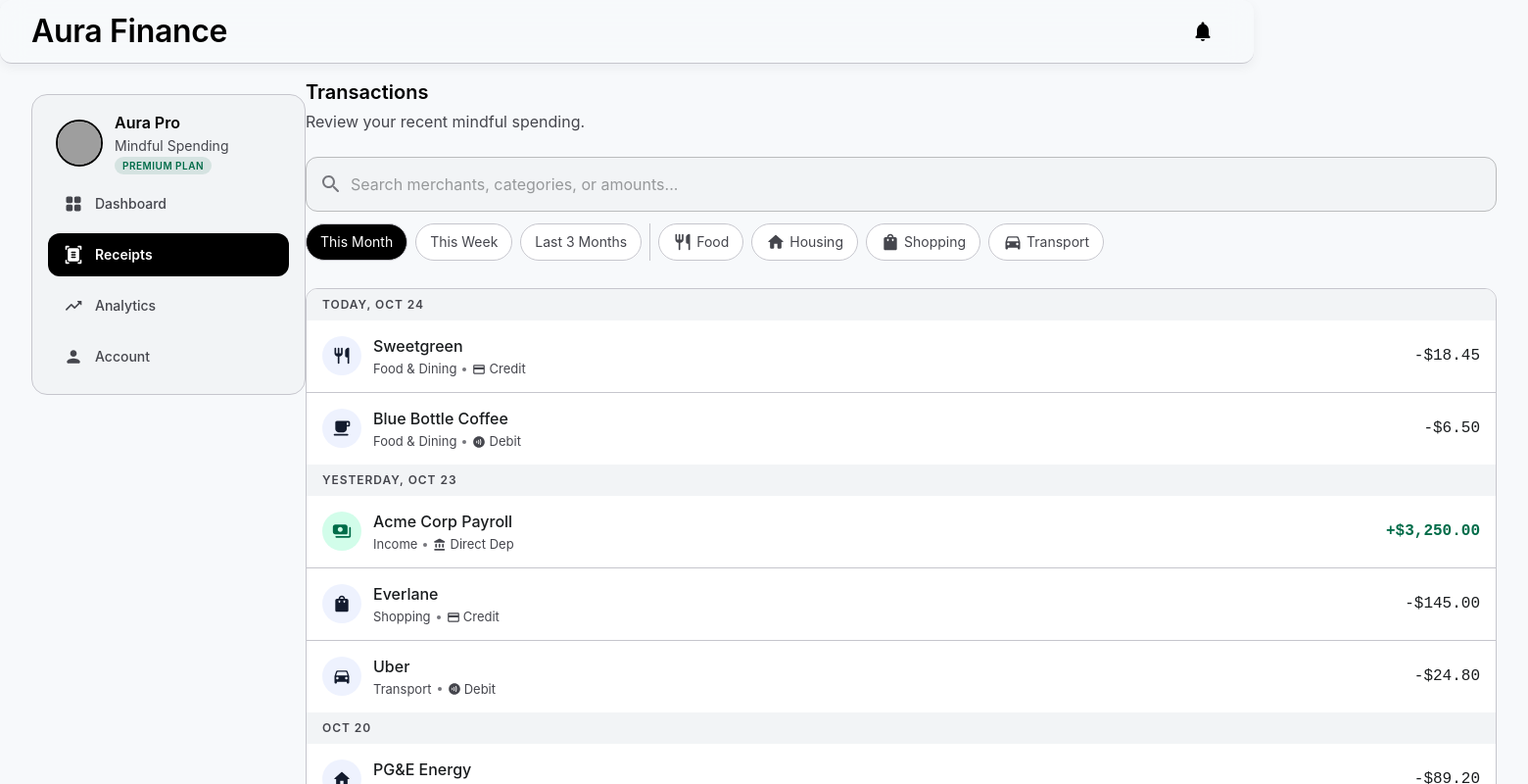
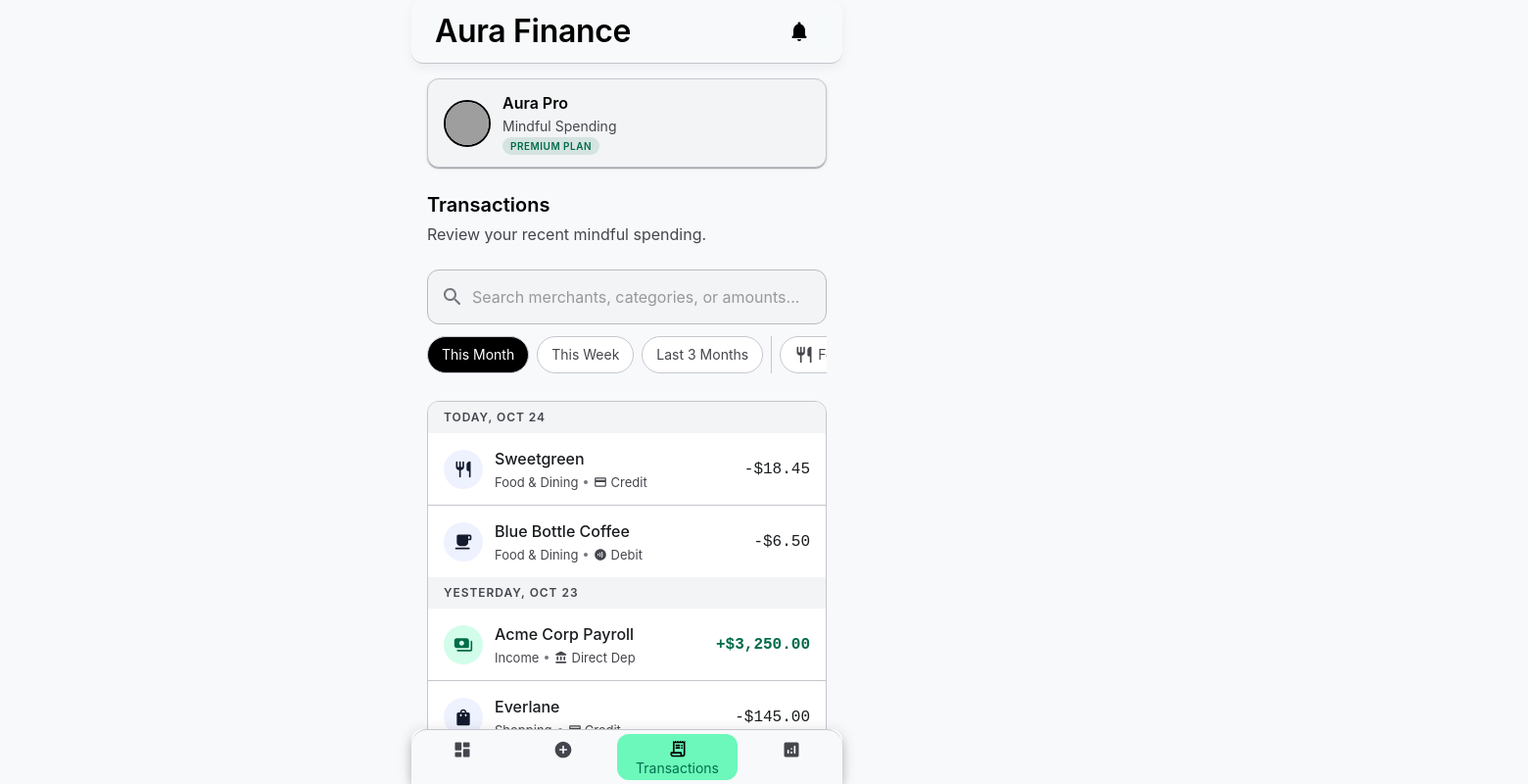
Before and after one commit to danielzhu1201/ai-spending-tracker, a React (Vite) app: page /transactions in a window 1280 px wide. Shown: the top 800 px of the page at 98% size, 1560 px wide, since content can reach past the window. Built offline with nearby package versions, Linux system fonts and the light colour scheme; grey boxes are pictures that could not be loaded.

Commit message:
ui layout fixes

```diff
--- a/src/components/layout/AppTopBar.tsx
+++ b/src/components/layout/AppTopBar.tsx
@@ -3,6 +3,8 @@
 import IconButton from '@mui/material/IconButton'
 import Toolbar from '@mui/material/Toolbar'
 import Typography from '@mui/material/Typography'
+
+import { APP_MOBILE_MAX_WIDTH } from '../../config/layout'
 
 interface AppTopBarProps {
   title: string
@@ -16,6 +18,9 @@
       color="transparent"
       elevation={0}
       sx={{
+        width: `min(100%, ${APP_MOBILE_MAX_WIDTH}px)`,
+        left: '50%',
+        transform: 'translateX(-50%)',
         borderBottom: '1px solid var(--aura-outline-variant)',
         backdropFilter: 'blur(12px)',
         backgroundColor: 'rgba(247, 249, 251, 0.85)',
@@ -24,10 +29,10 @@
     >
       <Toolbar
         sx={{
-          maxWidth: '80rem',
+          maxWidth: `${APP_MOBILE_MAX_WIDTH}px`,
           width: '100%',
           mx: 'auto',
-          px: { xs: 2, md: 4 },
+          px: 2,
           minHeight: '64px',
           justifyContent: 'space-between',
         }}
--- a/src/components/layout/MobileBottomNav.tsx
+++ b/src/components/layout/MobileBottomNav.tsx
@@ -3,6 +3,7 @@
 import Paper from '@mui/material/Paper'
 import { useLocation, useNavigate } from 'react-router-dom'
 
+import { APP_MOBILE_MAX_WIDTH } from '../../config/layout'
 import type { NavigationItem } from '../../config/navigation'
 
 interface MobileBottomNavProps {
@@ -24,9 +25,10 @@
       sx={{
         position: 'fixed',
         bottom: 0,
-        left: 0,
-        right: 0,
-        display: { xs: 'block', md: 'none' },
+        left: '50%',
+        transform: 'translateX(-50%)',
+        width: `min(100%, ${APP_MOBILE_MAX_WIDTH}px)`,
+        display: 'block',
         zIndex: 1200,
       }}
     >
@@ -43,11 +45,24 @@
           py: 0.5,
           '& .MuiBottomNavigationAction-root': {
             minWidth: 64,
+            maxWidth: 'none',
+            flex: '1 1 0',
             color: 'var(--aura-on-surface-variant)',
             borderRadius: '12px',
             mx: 0.5,
+            px: 1,
+            py: 0.75,
+            overflow: 'hidden',
+          },
+          '& .MuiBottomNavigationAction-label': {
+            whiteSpace: 'nowrap',
+            fontSize: '0.7rem',
+            lineHeight: 1.1,
+            mt: 0.25,
           },
           '& .Mui-selected': {
+            minWidth: 110,
+            flex: '1.35 1 0',
             color: 'var(--aura-on-secondary-container)',
             bgcolor: 'var(--aura-secondary-container)',
           },
--- a/src/components/layout/PageContainer.tsx
+++ b/src/components/layout/PageContainer.tsx
@@ -1,6 +1,7 @@
 import Box from '@mui/material/Box'
 import type { PropsWithChildren } from 'react'
 
+import { APP_MOBILE_MAX_WIDTH } from '../../config/layout'
 import { cn } from '../../utils/cn'
 
 interface PageContainerProps extends PropsWithChildren {
@@ -17,10 +18,13 @@
     <Box
       component="main"
       className={cn(
-        'mx-auto w-full max-w-7xl px-4 md:px-8 pt-20',
-        withBottomNavSpace ? 'pb-28 md:pb-10' : 'pb-10',
+        'mx-auto w-full px-4 pt-20',
+        withBottomNavSpace ? 'pb-28' : 'pb-10',
         className,
       )}
+      sx={{
+        maxWidth: `${APP_MOBILE_MAX_WIDTH}px`,
+      }}
     >
       {children}
     </Box>
--- /dev/null
+++ b/src/config/layout.ts
@@ -0,0 +1 @@
+export const APP_MOBILE_MAX_WIDTH = 440
--- a/src/pages/dashboard/SpendingDashboardPage.tsx
+++ b/src/pages/dashboard/SpendingDashboardPage.tsx
@@ -50,8 +50,8 @@
             </Stack>
           </Stack>
 
-          <div className="grid grid-cols-1 gap-6 md:grid-cols-3">
-            <GlassCard className="md:col-span-2">
+          <div className="grid grid-cols-1 gap-6">
+            <GlassCard>
               <Stack spacing={3}>
                 <Stack spacing={1.5}>
                   <Typography variant="caption" sx={{ color: 'var(--aura-on-surface-variant)' }}>
--- a/src/pages/manual-entry/ManualExpenseEntryPage.tsx
+++ b/src/pages/manual-entry/ManualExpenseEntryPage.tsx
@@ -42,7 +42,7 @@
     <>
       <AppTopBar title="Aura Finance" />
 
-      <PageContainer className="max-w-2xl">
+      <PageContainer>
         <Stack spacing={3}>
           <Stack spacing={0.75}>
             <Typography variant="h2" sx={{ color: 'var(--aura-on-surface)' }}>
--- a/src/pages/transactions/AllTransactionsPage.tsx
+++ b/src/pages/transactions/AllTransactionsPage.tsx
@@ -13,14 +13,10 @@
 
 import { renderMaterialIcon } from '../../components/icons/materialIconMap'
 import { AppTopBar } from '../../components/layout/AppTopBar'
-import { DesktopSideNav } from '../../components/layout/DesktopSideNav'
 import { MobileBottomNav } from '../../components/layout/MobileBottomNav'
 import { PageContainer } from '../../components/layout/PageContainer'
 import { FilterChip } from '../../components/ui/FilterChip'
-import {
-  desktopTransactionsNavigationItems,
-  mobileNavigationItems,
-} from '../../config/navigation'
+import { mobileNavigationItems } from '../../config/navigation'
 import { transactionsApiResponseMock } from '../../data/mock/transactionsApi'
 import { selectTransactionsPageViewModel } from '../../data/selectors/transactionsSelectors'
 import type { PaymentMethod, Transaction } from '../../types/domain'
@@ -113,10 +109,17 @@
     <>
       <AppTopBar title="Aura Finance" />
 
-      <DesktopSideNav
-        items={desktopTransactionsNavigationItems}
-        header={(
-          <Stack direction="row" spacing={1.5} sx={{ alignItems: 'center', px: 1 }}>
+      <PageContainer>
+        <Stack spacing={3}>
+          <Paper
+            sx={{
+              p: 1.5,
+              borderRadius: '12px',
+              border: '1px solid var(--aura-outline-variant)',
+              bgcolor: 'var(--aura-surface-container-low)',
+            }}
+          >
+            <Stack direction="row" spacing={1.5} sx={{ alignItems: 'center', px: 0.5 }}>
               <Avatar
                 src="https://lh3.googleusercontent.com/aida-public/AB6AXuCRrycEdCbpQRIwkZY6ouQmGSk3oJdTqNKM8QFhTJmTogx1BY6yXqXG1lk-RIOofBjl-24-eh2IINu8po59zS0qgm_b7eOqpWPGpKgzcxAUfF_4QQQKN9MNlzR9C3JdtSFgFyCtbRxbkgwO0sz4A3B7WOBxFF3i6sGzGK22lFxfNU2FPQu1NLUlan7J9OEV2-kQ8F9MqgidgmEStDBmKjfrFbFEDCiGPFDBse_n1ZrnRylUQJ8DKwnkvPiGn3WqwHHyRKLB0_7IKTnB"
                 alt="Aura Pro avatar"
@@ -150,11 +153,8 @@
                 </Box>
               </Stack>
             </Stack>
-        )}
-      />
+          </Paper>
 
-      <PageContainer className="lg:ml-[280px]">
-        <Stack spacing={3}>
           <Stack spacing={0.5}>
             <Typography variant="h2" sx={{ color: 'var(--aura-primary)' }}>
               Transactions
```
Lines whose indentation alone changed are shown as unchanged.
